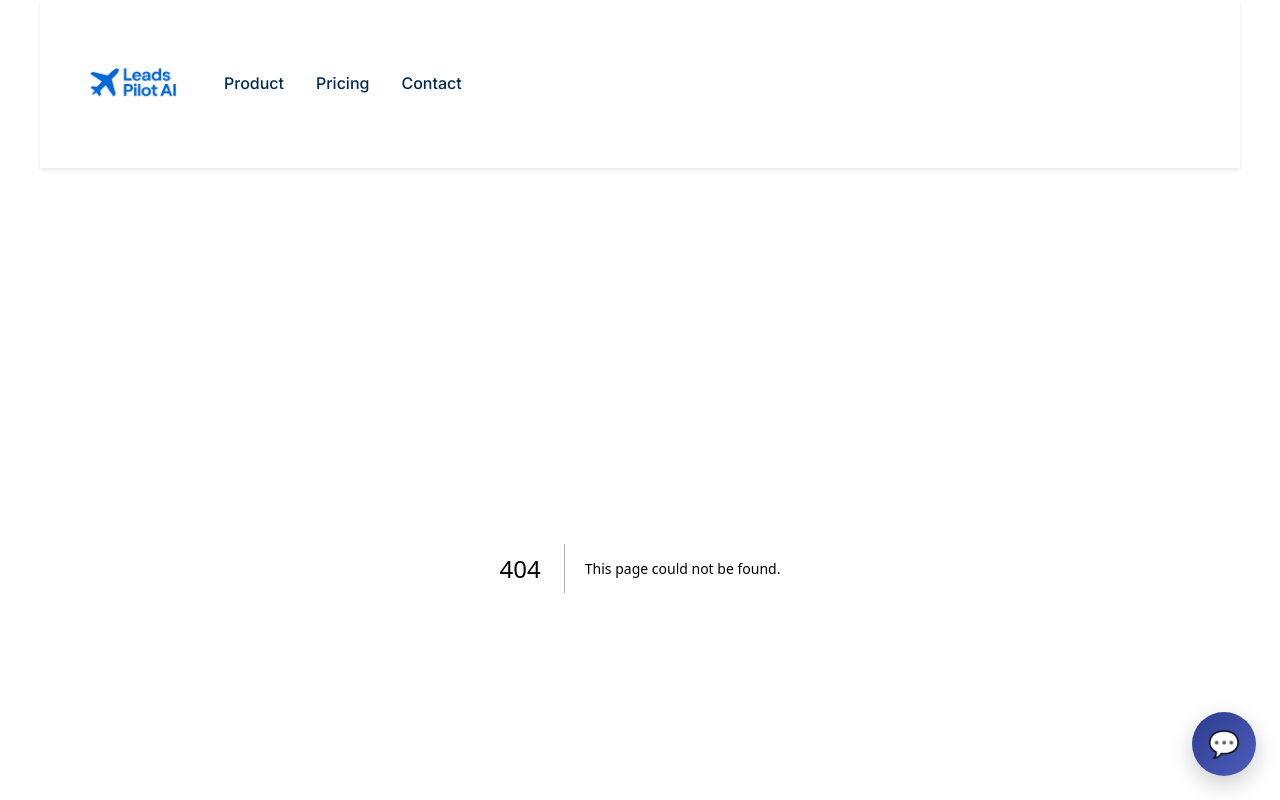
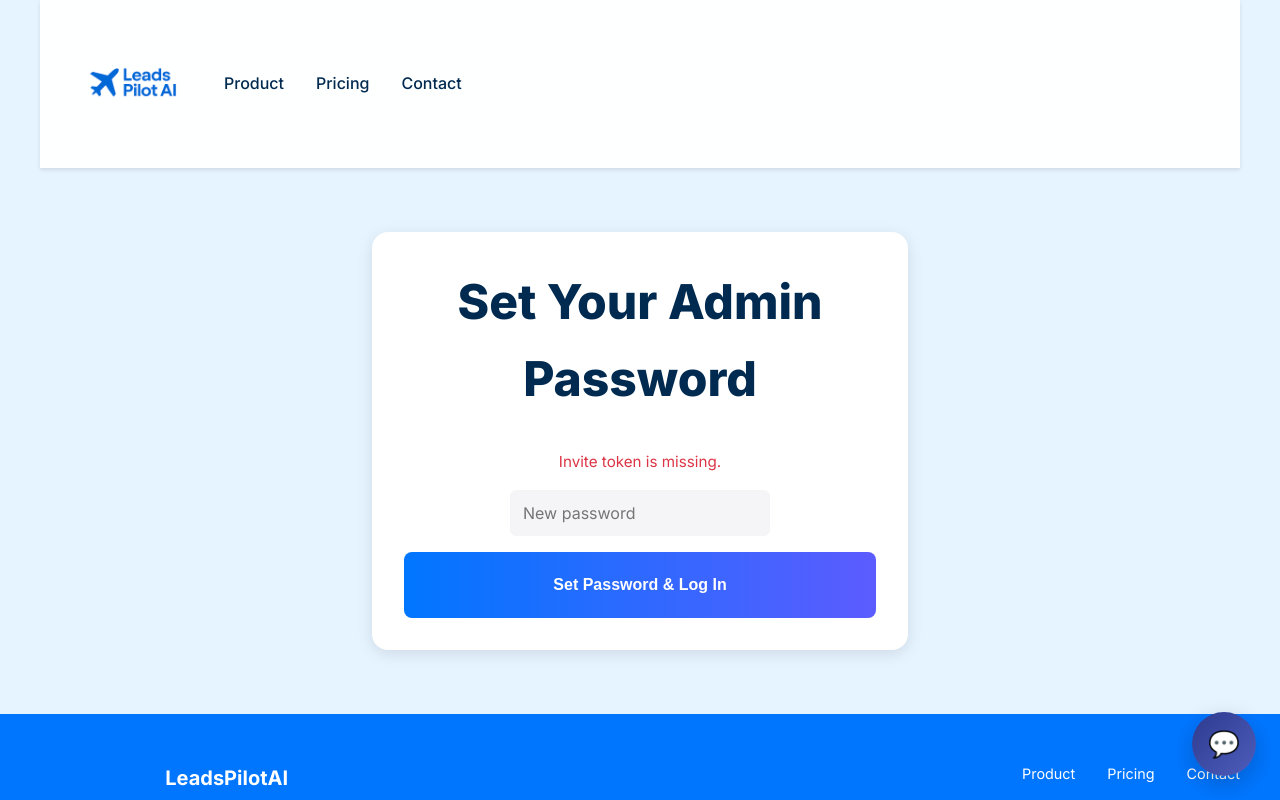
Before and after one commit to palmer95/LeadsPilotAi-Site, a Next.js app: page /admin/login in a window 1280 px wide. Before the commit this address had no page. Shown: the top 800 px of the page. Built offline with nearby package versions, Linux system fonts and the light colour scheme.

Commit message:
fix: admin pages

```diff
--- /dev/null
+++ b/src/app/admin/login/page.tsx
@@ -0,0 +1,72 @@
+"use client";
+
+import { useState, useEffect } from "react";
+import { useRouter, useSearchParams } from "next/navigation";
+
+export default function AdminLoginPage() {
+  const router = useRouter();
+  const params = useSearchParams();
+  const token = params.get("token") ?? "";
+
+  const [password, setPassword] = useState("");
+  const [error, setError] = useState<string | null>(null);
+  const [loading, setLoading] = useState(false);
+
+  useEffect(() => {
+    if (!token) setError("Invite token is missing.");
+  }, [token]);
+
+  const handleSubmit = async (e: React.FormEvent) => {
+    e.preventDefault();
+    setLoading(true);
+    setError(null);
+    const res = await fetch(
+      "https://leadspilotai.onrender.com/api/admin/login-with-token",
+      {
+        method: "POST",
+        headers: { "Content-Type": "application/json" },
+        credentials: "include",
+        body: JSON.stringify({ token, password }),
+      }
+    );
+    const body = await res.json();
+    if (res.ok && body.success) {
+      router.push("/admin");
+    } else {
+      setError(body.error || "Login failed");
+      setLoading(false);
+    }
+  };
+
+  return (
+    <>
+      <section className="contact">
+        <div className="contact-form">
+          <h1 className="section-title">Set Your Admin Password</h1>
+
+          {error && <p className="contact-status error">{error}</p>}
+
+          <form onSubmit={handleSubmit}>
+            <input
+              type="password"
+              placeholder="New password"
+              value={password}
+              onChange={(e) => setPassword(e.target.value)}
+              className="contact-input"
+              required
+            />
+          </form>
+
+          <button
+            type="submit"
+            className="contact-button"
+            onClick={handleSubmit}
+            disabled={loading}
+          >
+            {loading ? "Setting…" : "Set Password & Log In"}
+          </button>
+        </div>
+      </section>
+    </>
+  );
+}
--- a/src/app/globals.css
+++ b/src/app/globals.css
@@ -537,7 +537,7 @@ body {
 .contact-button {
   background: linear-gradient(90deg, var(--primary), var(--accent));
   color: #ffffff;
-  padding: 0.75rem;
+  padding: 1.5rem;
   border-radius: 8px;
   font-size: 1rem;
   font-weight: 600;
```
Also changed, not shown: src/app/admin/page.tsx (added, +87 -0 lines).
